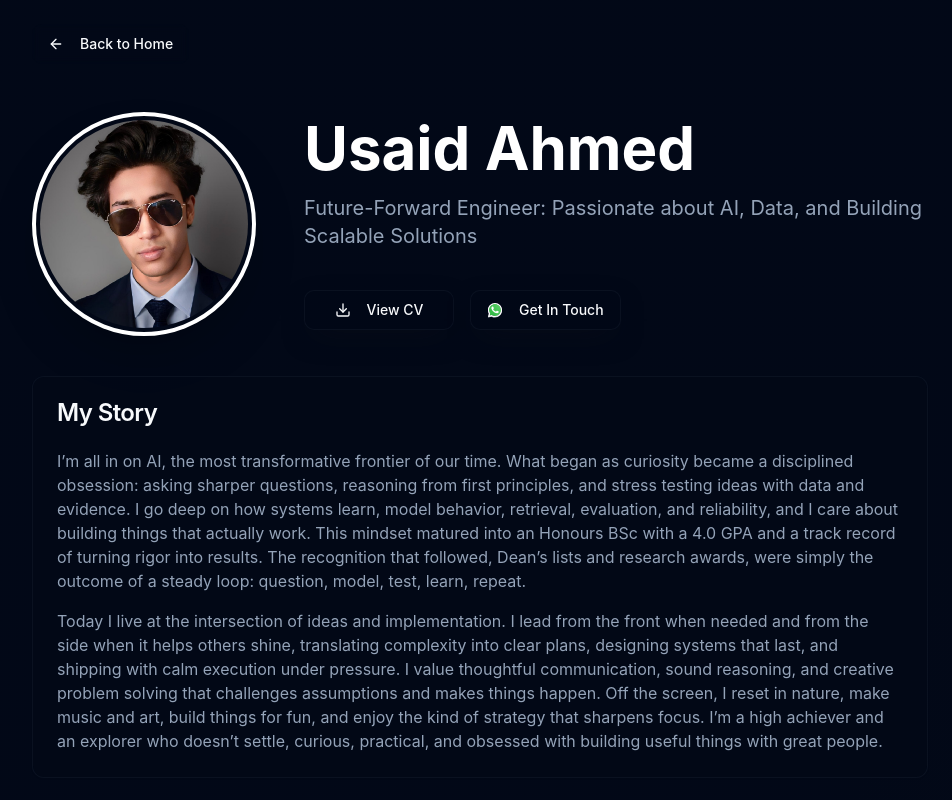
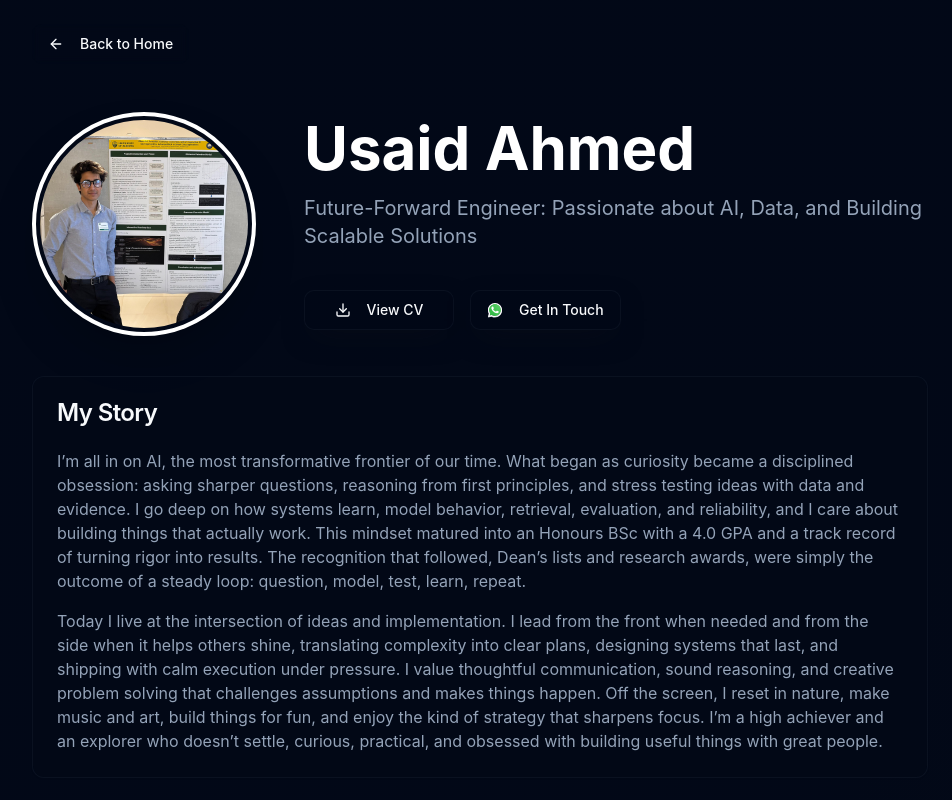
Before and after one commit to Usaidahmed10/Usaid-Portfolio, a React (Vite) app: page /about in a window 1280 px wide. Shown: the top 800 px of the page, without its empty margins (160-1112 px from the left). Built offline with nearby package versions, Linux system fonts and the light colour scheme.

Commit message:
Replaced profile pic

```diff
--- a/index.html
+++ b/index.html
@@ -10,7 +10,7 @@
     <meta property="og:title" content="Usaid Ahmed | Personal Portfolio" />
     <meta property="og:description" content="Personal portfolio of Usaid Ahmed - Future-Forward Engineer passionate about AI, Data, and building scalable solutions." />
     <meta property="og:type" content="website" />
-    <meta property="og:image" content="/profile.png" />
+    <meta property="og:image" content="/profile.jpeg" />
 
     <meta name="twitter:card" content="summary_large_image" />
     <meta name="twitter:site" content="@usaidahmed" />
--- a/src/pages/About.tsx
+++ b/src/pages/About.tsx
@@ -32,7 +32,7 @@ const About = () => {
             <div className="flex-shrink-0">
               <div className="w-56 h-56 rounded-full overflow-hidden shadow-2xl border-4 dark:border-white border-[#3a1550] bg-background flex items-center justify-center">
                 <Avatar className="w-52 h-52 rounded-full">
-                  <AvatarImage src="/profile.png" alt="Usaid" className="object-cover w-full h-full" />
+                  <AvatarImage src="/profile.jpeg" alt="Usaid" className="object-cover w-full h-full" />
                   <AvatarFallback className="text-5xl bg-primary/10 rounded-full">
                     <User className="w-20 h-20" />
                   </AvatarFallback>
--- a/src/pages/Experience.tsx
+++ b/src/pages/Experience.tsx
@@ -122,7 +122,7 @@ const experiences = [
   },
   {
     company: "EduFord",
-    position: "Web Development Intern",
+    position: "Web Development",
     duration: "May 2023",
     location: "Remote",
     type: "Internship",
```
Also changed, not shown: public/profile.jpeg (added), public/profile.jpg (deleted).
